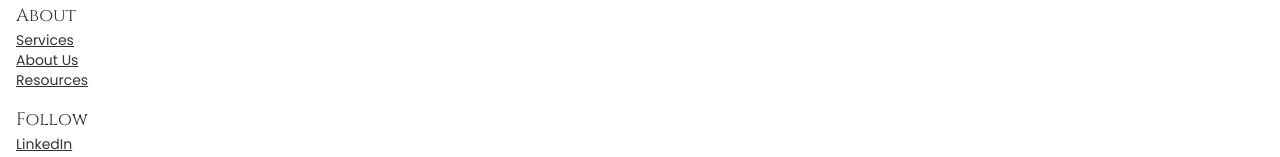
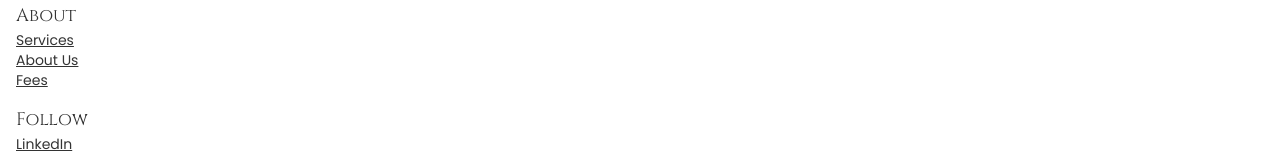
Before and after one commit to TheBigBookMan/NoviNest, a React (Vite) app: page / in a window 1280 px wide. Shown: the part 2449-2606 px from the top of the page. Built offline with nearby package versions, Linux system fonts and the light colour scheme; a web font is replaced by a local one.

Commit message:
update fix

```diff
--- a/src/components/common/Contact/Contact.jsx
+++ b/src/components/common/Contact/Contact.jsx
@@ -41,8 +41,8 @@ const Contact = () => {
                         <p className='underline'>About Us</p>
                     </Link>
 
-                    <Link to='/resources'>
-                        <p className='underline'>Resources</p>
+                    <Link to='/fees'>
+                        <p className='underline'>Fees</p>
                     </Link>
                 </div>
 
```
